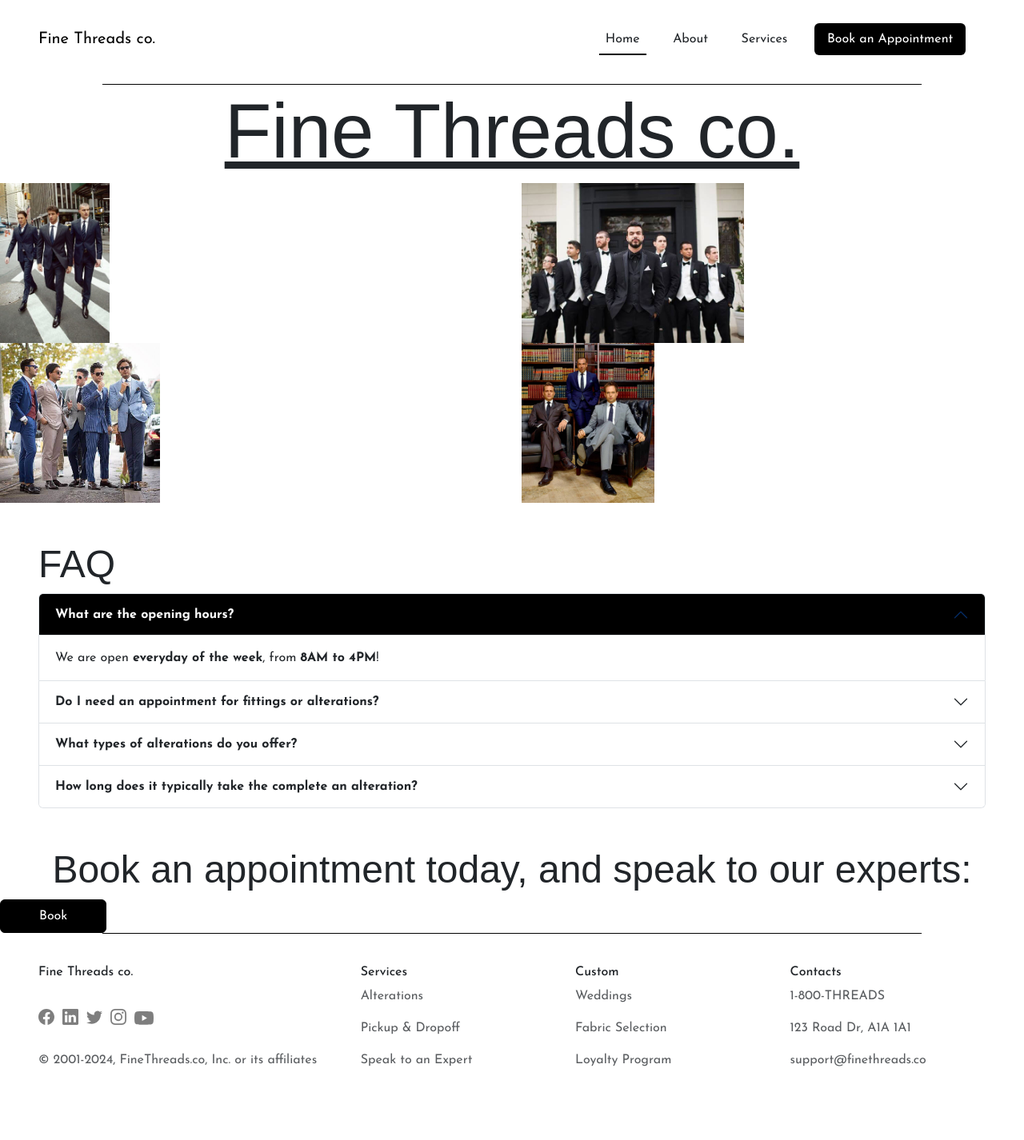
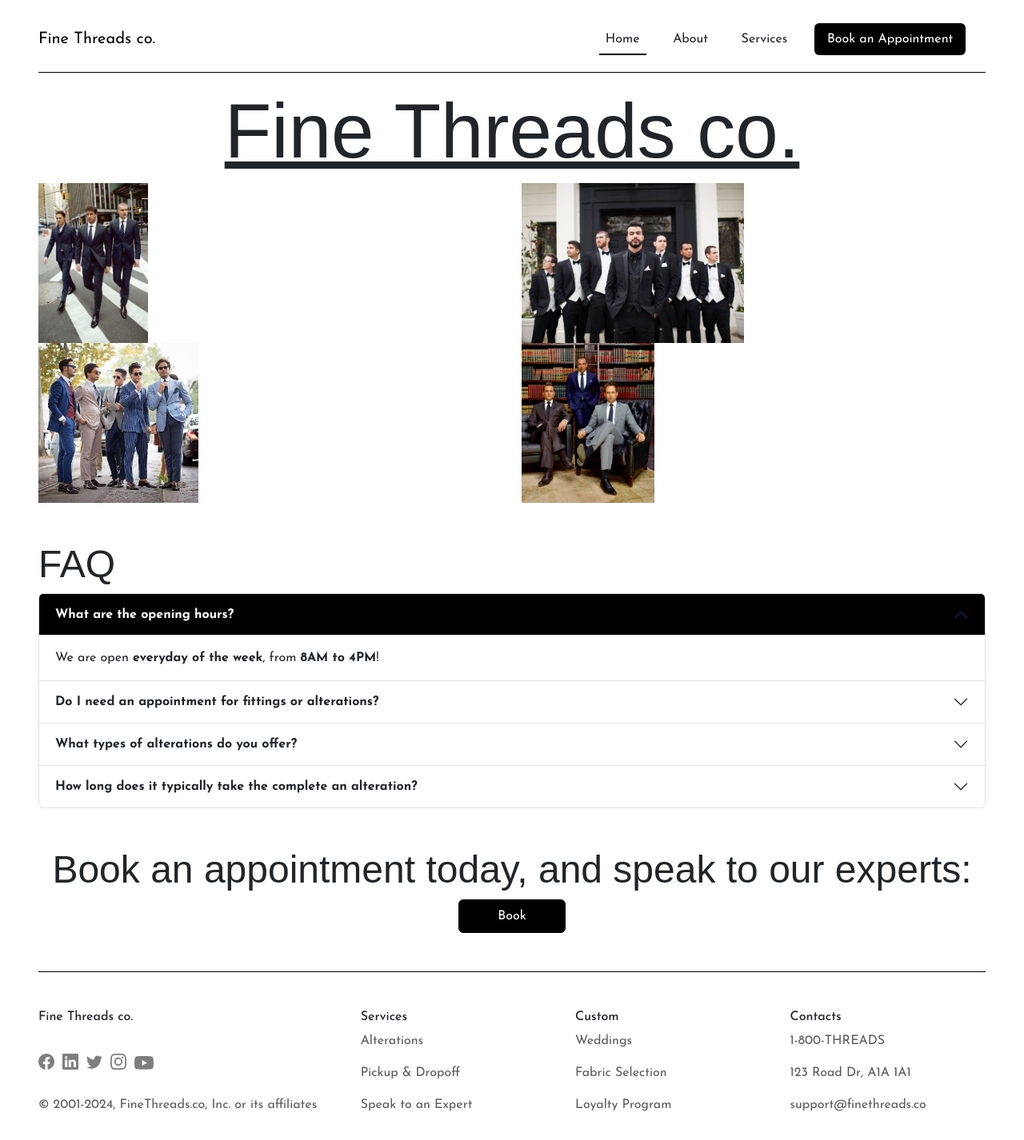
Before and after one commit to FineThreadsCo/FineThreadsCo.github.io, a React (Vite) app: page / in a window 1280 px wide. Shown: the whole page at 80% size. Before the commit the page ends 1378 px from the top, so only its background shows below. Built offline with nearby package versions, Linux system fonts and the light colour scheme; a web font is replaced by a local one.

Commit message:
align everything

```diff
--- a/src/assets/styles/main.css
+++ b/src/assets/styles/main.css
@@ -75,9 +75,7 @@ body {
 .border-top-line::before {
   content: "";
   position: absolute;
-  top: 0;
-  left: 10%;
-  width: 80%;
+  width: 100%;
   height: 1px;
   background-color: black;
 }
@@ -87,9 +85,7 @@ body {
 .border-bottom-line::after {
   content: "";
   position: absolute;
-  bottom: 0;
-  left: 10%;
-  width: 80%;
+  width: 100%;
   height: 1px;
   background-color: black;
 }
--- a/src/components/Footer.jsx
+++ b/src/components/Footer.jsx
@@ -9,8 +9,8 @@ import {
 
 function Footer() {
   return (
-    <footer className="footer mt-auto py-3 bg-white text-dark border-top-line">
-      <div className="px-5 pt-4 pb-2">
+    <footer className="footer mt-auto mx-5 bg-white text-dark border-top-line">
+      <div className="pt-5 pb-3">
         <div className="row">
           <div className="col-md-4 d-flex flex-column justify-content-between">
             <h6>Fine Threads co.</h6>
--- a/src/components/Header.jsx
+++ b/src/components/Header.jsx
@@ -6,7 +6,7 @@ function Header() {
   const currentPage = location.pathname;
 
   return (
-    <header className="header border-bottom-line px-5 pt-2 pb-3">
+    <header className="header border-bottom-line mx-5 pt-2 pb-3">
       <nav className="navbar navbar-expand-lg navbar-light bg-white">
         <a className="navbar-brand" href="/">
           Fine Threads co.
--- a/src/components/Home.jsx
+++ b/src/components/Home.jsx
@@ -8,7 +8,7 @@ import image5 from "../assets/images/5.jpg";
 
 function Home() {
   return (
-    <div>
+    <div className="pb-5 px-5">
       <h1 className="text-center">Fine Threads co.</h1>
 
       <div className="row">
@@ -45,7 +45,7 @@ function Home() {
           />
         </div>
       </div>
-      <div className="p-5">
+      <div className="py-5">
         <h2>FAQ</h2>
         <div className="accordion" id="accordionFAQ">
           <div className="accordion-item">
@@ -169,6 +169,7 @@ function Home() {
         <h2 className="text-center">
           Book an appointment today, and speak to our experts:
         </h2>
+        <div className="d-flex justify-content-center">
           <a
             className="btn btn-dark text-white text-lg py-2 px-5"
             href="/booking"
@@ -177,6 +178,7 @@ function Home() {
           </a>
         </div>
       </div>
+    </div>
   );
 }
 
```
Lines whose indentation alone changed are shown as unchanged.
